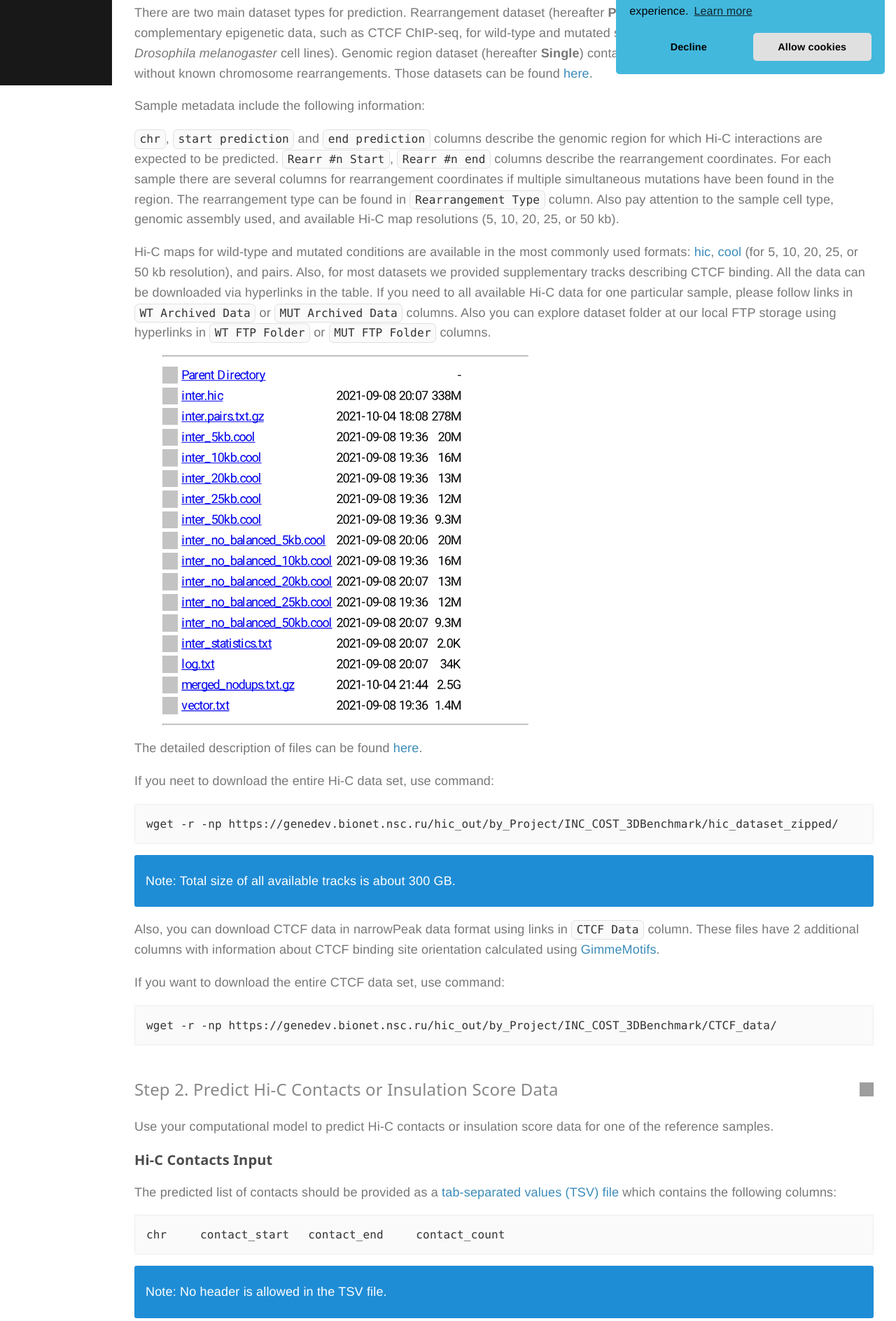
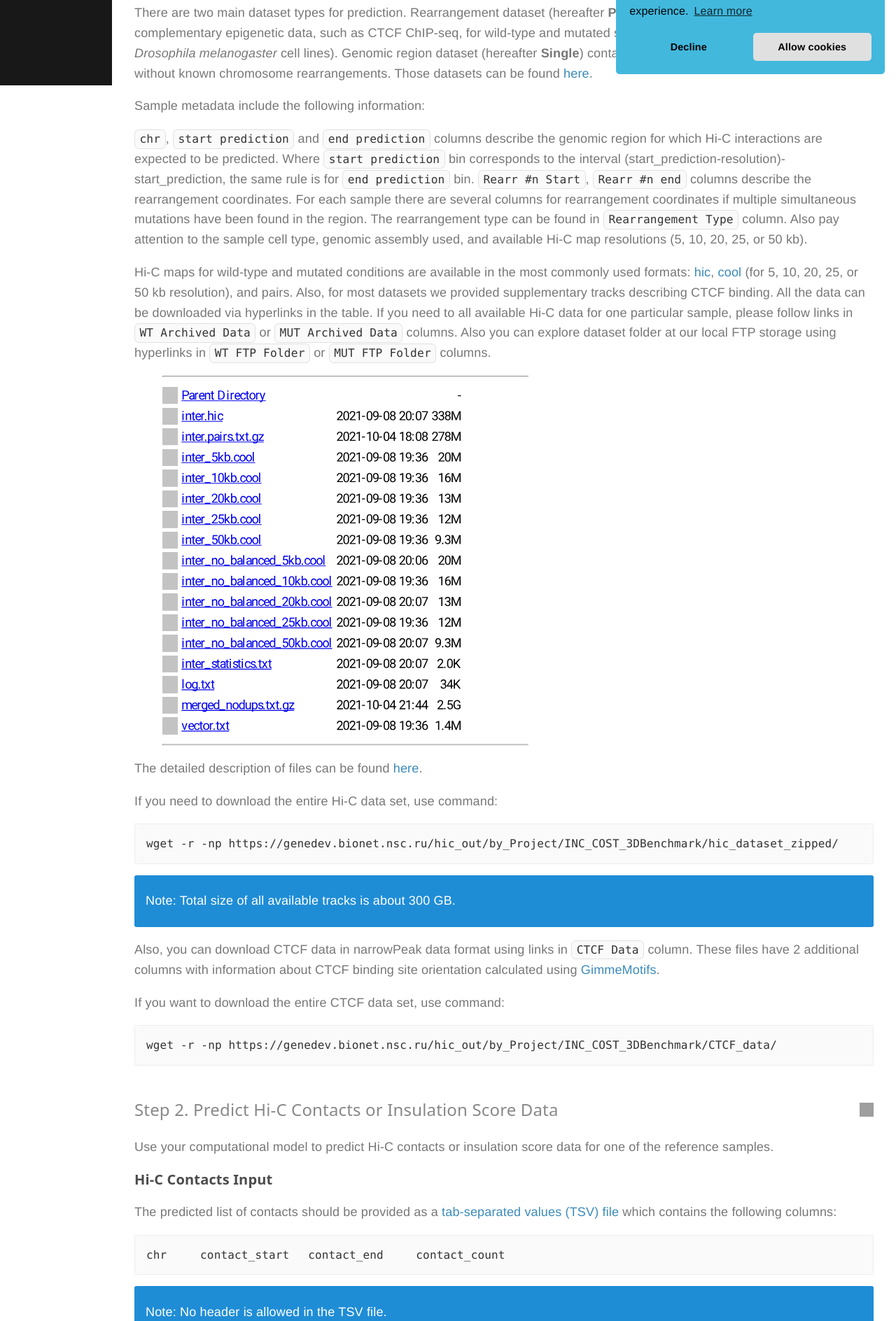
Before and after one commit to genomech/3DGenBench, a PHP site: page /tutorial.php in a window 1280 px wide. Shown: the part 678-2566 px from the top of the page at 70% size. Run offline with PHP 8.4, Linux system fonts and the light colour scheme; some libraries are stand-ins or nearby versions; grey boxes are pictures that could not be loaded.

Commit message:
update tutorial

```diff
--- a/tutorial.php
+++ b/tutorial.php
@@ -43,7 +43,7 @@ Sample metadata include the following information:
 </p>
 
 <p>
-<code>chr</code>, <code>start prediction</code> and <code>end prediction</code> columns describe the genomic region for which Hi-C interactions are expected to be predicted.
+<code>chr</code>, <code>start prediction</code> and <code>end prediction</code> columns describe the genomic region for which Hi-C interactions are expected to be predicted. Where <code>start prediction</code> bin corresponds to the interval (start_prediction-resolution)-start_prediction, the same rule is for <code>end prediction</code> bin.
 <code>Rearr #n Start</code>, <code>Rearr #n end</code> columns describe the rearrangement coordinates.
 For each sample there are several columns for rearrangement coordinates if multiple simultaneous mutations have been found in the region.
 The rearrangement type can be found in <code>Rearrangement Type</code> column.
@@ -963,7 +963,7 @@ The detailed description of files can be found <a href="tutorial.php" target="_b
 </p>
 
 <p>
-If you neet to download the entire Hi-C data set, use command:
+If you need to download the entire Hi-C data set, use command:
 </p>
 
 <div class="code"><pre>
@@ -1004,6 +1004,10 @@ chr	contact_start	contact_end	contact_count
 </pre></div>
 
 <aside><p>Note: No header is allowed in the TSV file.</p></aside>
+
+<p>
+Where contact_start corresponds to the interval (contact_start - resolution)-contact_start, the same is for the contact_end.
+</p>
 
 <p>
 An example file can be downloaded <a href="https://genedev.bionet.nsc.ru/hic_out/by_Project/INC_COST_3DBenchmark/predicted_examples/" target="_blank">here</a>.
@@ -1940,8 +1944,8 @@ Those metrics reflect how well the model predicts experimental Hi-C data:
 
 <ul>
 <li>Spearman’s correlation between experimental and predicted Hi-C matrices</li>
-<li>SCC (stratum adjusted correlation coefficient) from <a href="https://doi.org/10.1101/gr.220640.117" target="_blank">Yang et al. (2017)</a>, implemented by <a href="https://github.com/cmdoret/hicreppy" target="blank">hicreppy</a>, between experimental and predicted Hi-C matrices</li>
-<li>Spearman’s correlation of TAD-separation score at each bin (computed using <a href="https://github.com/deeptools/HiCExplorer" target="_blank">HiCExplorer</a> hicFindTADs)</li>
+<li>SCC (stratum adjusted correlation coefficient) from <a href="https://doi.org/10.1101/gr.220640.117" target="_blank">Yang et al. (2017)</a>, implemented by <a href="https://github.com/cmdoret/hicreppy" target="blank">hicreppy</a> with max_dist parameter equals to 1500000, between experimental and predicted Hi-C matrices</li>
+<li>Spearman’s correlation of insulation score at each bin (computed using <a href="https://cooltools.readthedocs.io/en/latest/notebooks/insulation_and_boundaries.html" target="_blank">Cooltools</a> calculate_insulation_score)</li>
 </ul>
 
 <p>
@@ -1958,12 +1962,9 @@ Those outliers are designed as ectopic interactions.</li>
 To provide quantitative measurement of ectopic interactions overlap, we use visualization of Precision-Recall (PR) curves, output Area Under the Curve (AUC) metrics, and show the overlap of the predicted and experimentally measured ectopic interactions as compared to randomized controls:</p>
 
 <ul>
-<li>Changes in TAD-separation score.
-For calculating ectopic insulation score, we divide the TAD-separation score (computed using <a href="https://github.com/deeptools/HiCExplorer" target="_blank">HiCExplorer</a> hicFindTADs) at each bin for WT and MUT conditions and divide one track by another element-wise.
-That gives us fold changes of the TAD separation score for each locus (bin).
-Then, we design the values falling above 3 standard deviations of the distributions of fold changes as ectopic insulation.</li>
-<li>To provide quantitative measurement of ectopic insulatory score changes, we use measures of the overlap between ectopic insulation points identified using experimental and predicted maps (Recall, Precision, PR AUC).</li>
-</ul>
+<li>Changes in insulation score.
+For calculating ectopic insulation score, we divide the insulation score (computed using <a href="https://cooltools.readthedocs.io/en/latest/notebooks/insulation_and_boundaries.html" target="_blank">HiCExplorer</a> calculate_insulation_score) at each bin for WT and MUT conditions and divide one track by another element-wise.
+That gives us fold changes of the insulation score for each locus (bin).
 
 <p>Two additional metrics are used to compare predicted and experimental Hi-C contacts with regard to genomic region datasets (Single):</p>
 
```
